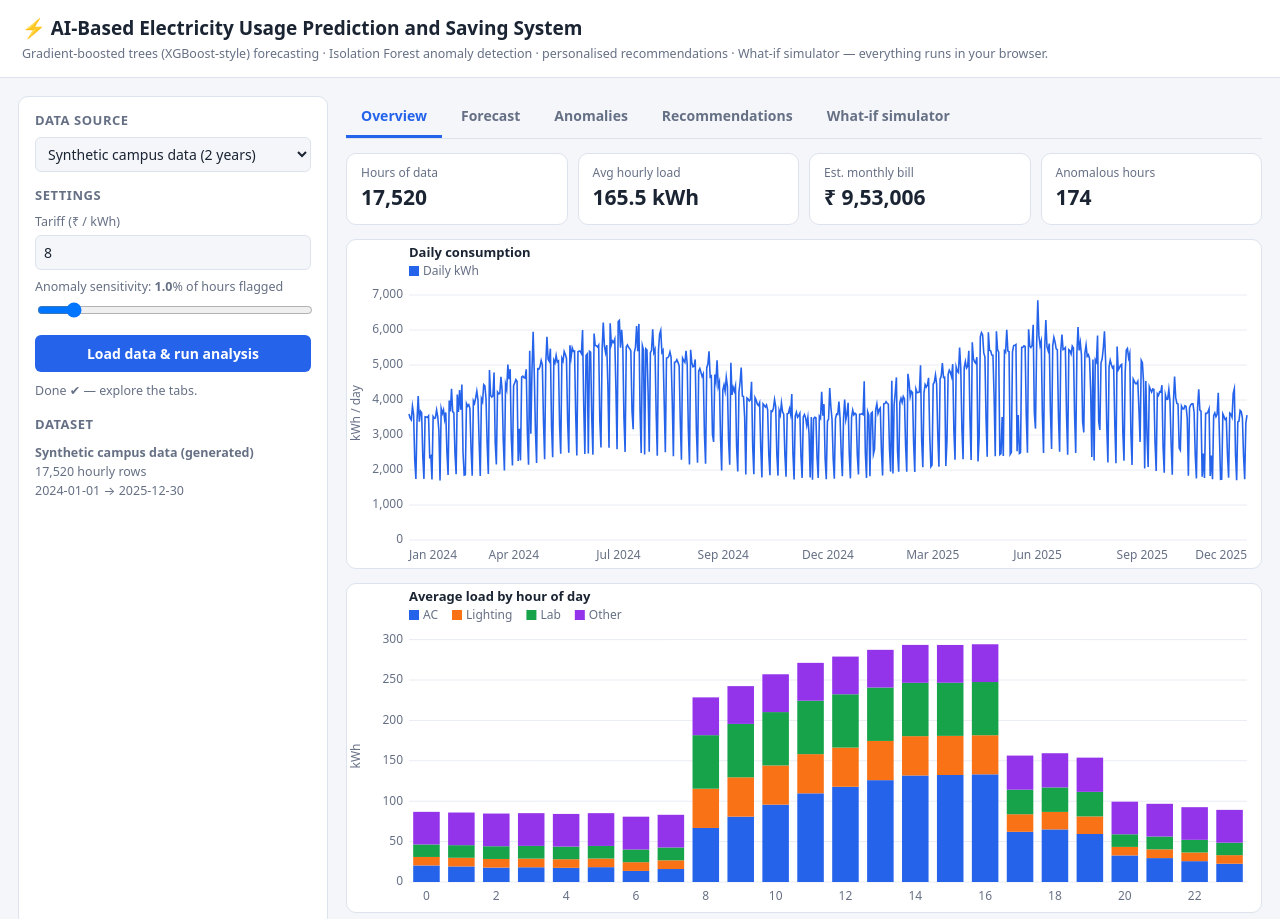
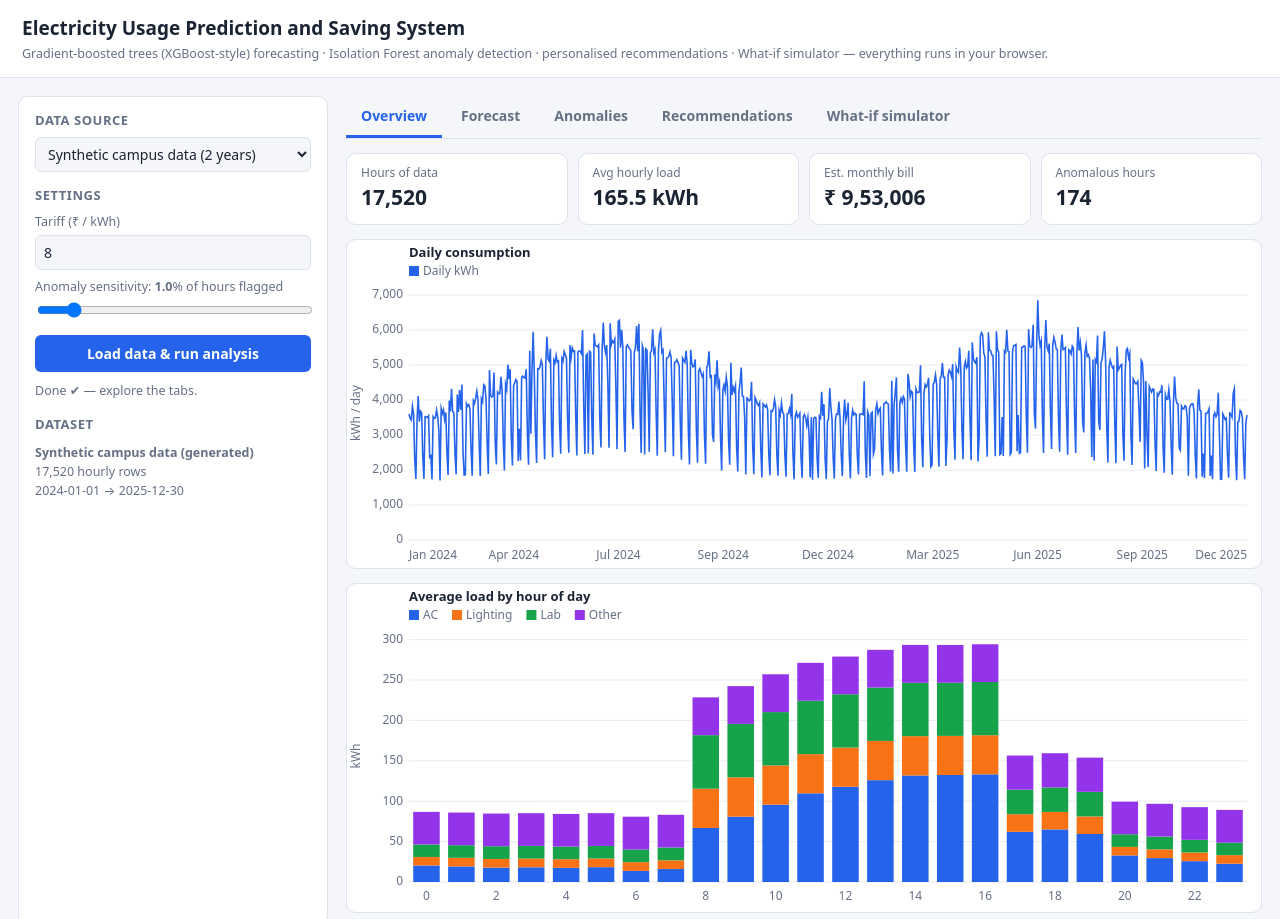
Before and after one commit to Sai-Ram-Sagarla-23/energysaver, a plain HTML site: page index.html in a window 1280 px wide. Shown: the top 919 px of the page. Drawn offline with Linux system fonts and the light colour scheme.

Commit message:
Remove 'AI-Based' from the header title

```diff
--- a/index.html
+++ b/index.html
@@ -56,7 +56,7 @@ footer{text-align:center;color:var(--muted);font-size:12px;padding:6px 0 22px}
 </head>
 <body>
 <header>
-  <h1>⚡ AI-Based Electricity Usage Prediction and Saving System</h1>
+  <h1>Electricity Usage Prediction and Saving System</h1>
   <p>Gradient-boosted trees (XGBoost-style) forecasting · Isolation Forest anomaly detection · personalised recommendations · What-if simulator — everything runs in your browser.</p>
 </header>
 
```
